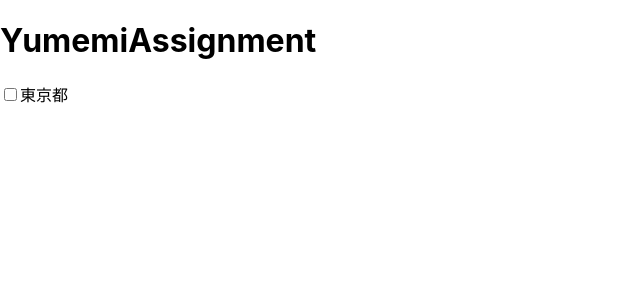
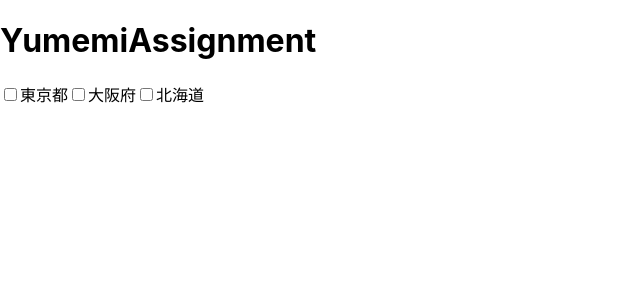
Before and after one commit to Bakeneko-git/PopulationChartViewer, a React (Create React App) app: page / in a window 1280 px wide. Shown: the top 300 px of the page, without its empty margins (0-640 px from the left). Built offline with nearby package versions, Linux system fonts and the light colour scheme.

Commit message:
PrefecturesListコンポーネントの作成に伴い、エンドポイントとApp.tsxの変更

```diff
--- a/src/App.tsx
+++ b/src/App.tsx
@@ -1,16 +1,16 @@
 import { useState } from "react";
 import "./App.css";
-import { PrefectureItem } from "./index";
+import { PrefecturesList } from "./index";
 
 const App = () => {
-    const [prefecture, setPrefecture] = useState(true);
-    const PrefectureChecked = (event: any) => {
-        setPrefecture(event.target.checked);
+    const [prefectures, setPrefectures] = useState({"東京都":false,"大阪府":false,"北海道":false});
+    const PrefecturesChecked = (event: any, index: string) => {
+        setPrefectures({...prefectures, [index]:event.target.checked});
     };
     return (
         <>
             <h1>YumemiAssignment</h1>
-            <PrefectureItem prefecture="東京都" onChange={PrefectureChecked} />
+            <PrefecturesList prefectures={prefectures} onChange={PrefecturesChecked} />
         </>
     );
 };
--- a/src/index.tsx
+++ b/src/index.tsx
@@ -13,6 +13,6 @@ root.render(
     </React.StrictMode>
 );
 
-export { default as PrefectureItem } from "./components/PrefectureItem";
+export { default as PrefecturesList } from "./components/PrefecturesList";
 
 reportWebVitals();
```
